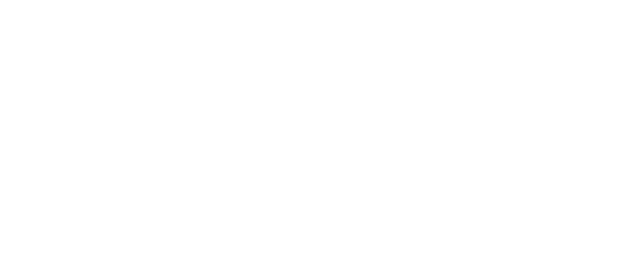
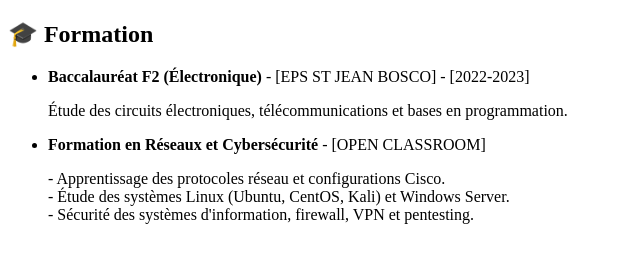
Before and after one commit to kennoStack/mon-cv, a plain HTML site: page index.html in a window 1280 px wide. Shown: the whole page, without its empty margins (0-640 px from the left). Drawn offline with Linux system fonts and the light colour scheme.

Commit message:
mise en place de le section formations

```diff
--- a/index.html
+++ b/index.html
@@ -7,6 +7,18 @@
     <link rel="stylesheet" href="style.css">
 </head>
 <body>
+    <section>
+    <h2>🎓 Formation</h2>
+    <ul>
+        <li><strong>Baccalauréat F2 (Électronique)</strong> - [EPS ST JEAN BOSCO] - [2022-2023]</li>
+        <p>Étude des circuits électroniques, télécommunications et bases en programmation.</p>
 
+        <li><strong>Formation en Réseaux et Cybersécurité</strong> - [OPEN CLASSROOM]</li>
+        <p>
+            - Apprentissage des protocoles réseau et configurations Cisco.<br>
+            - Étude des systèmes Linux (Ubuntu, CentOS, Kali) et Windows Server.<br>
+            - Sécurité des systèmes d'information, firewall, VPN et pentesting.
+        </p>
+    </section>
 </body>
 </html>
```
